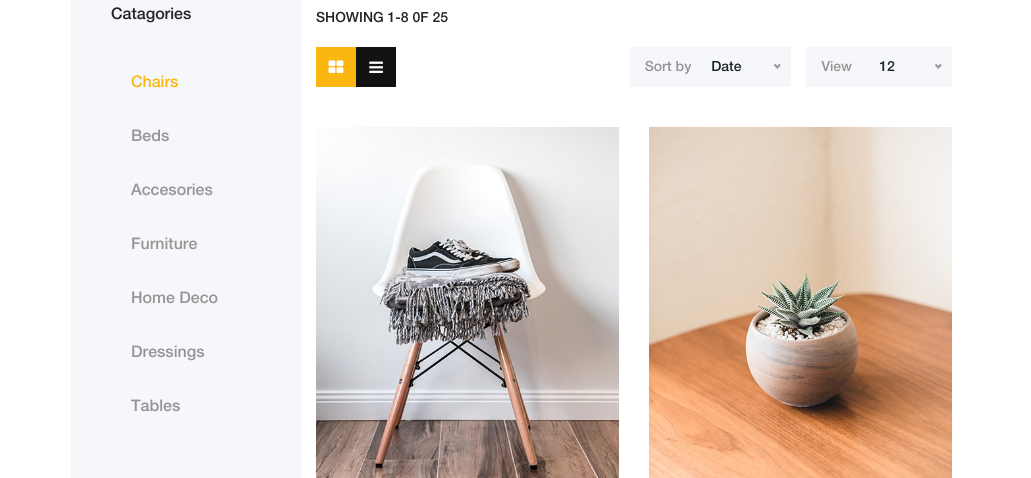
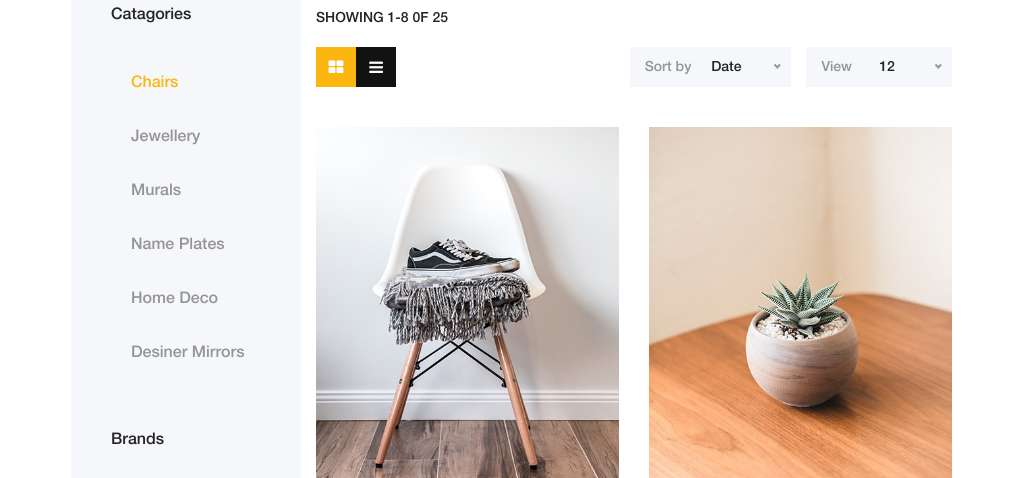
Before and after one commit to iraartstudios/iraartstudios.github.io, a plain HTML site: page shop.html in a window 1280 px wide. Shown: the part 95-573 px from the top of the page, 249-1280 px from the left. Drawn offline with Linux system fonts and the light colour scheme.

Commit message:
categories changes

```diff
--- a/shop.html
+++ b/shop.html
@@ -108,12 +108,12 @@
                 <div class="catagories-menu">
                     <ul>
                         <li class="active"><a href="#">Chairs</a></li>
-                        <li><a href="#">Beds</a></li>
-                        <li><a href="#">Accesories</a></li>
-                        <li><a href="#">Furniture</a></li>
+                        <li><a href="#">Jewellery</a></li>
+                        <li><a href="#">Murals</a></li>
+                        <li><a href="#">Name Plates</a></li>
                         <li><a href="#">Home Deco</a></li>
-                        <li><a href="#">Dressings</a></li>
-                        <li><a href="#">Tables</a></li>
+                        <li><a href="#">Desiner Mirrors</a></li>
+                        <!-- <li><a href="#">Tables</a></li> -->
                     </ul>
                 </div>
             </div>
```
